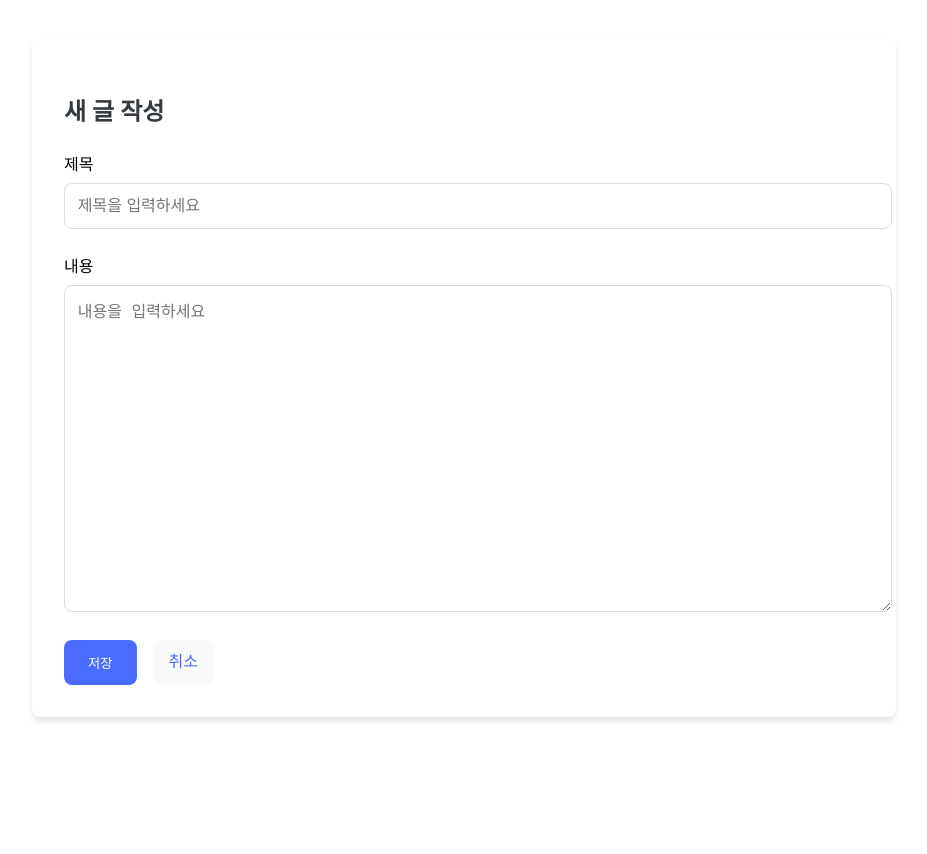
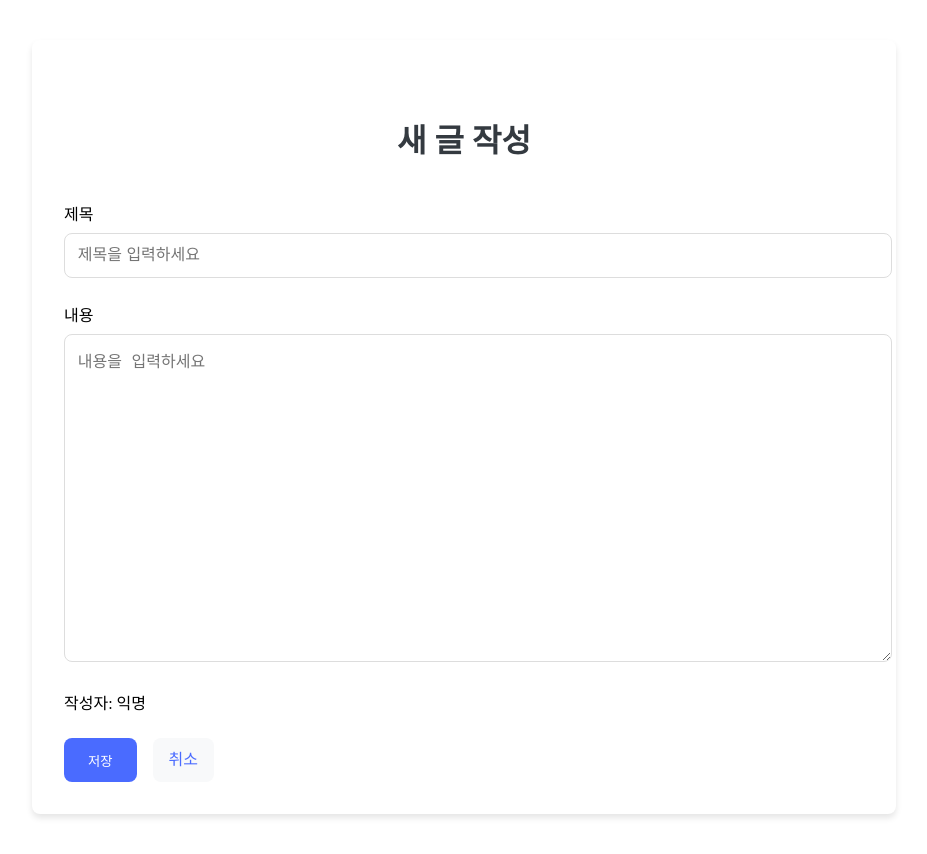
Before and after one commit to soyuniii/daitso, a Node server app: page /board/new in a window 1280 px wide. Shown: the whole page, without its empty margins (176-1103 px from the left). Before the commit the page ends 721 px from the top, so only its background shows below. Run offline with Node 20, Linux system fonts and the light colour scheme; some libraries are stand-ins or nearby versions.

Commit message:
문의하기 username 반영

```diff
--- a/public/stylesheets/board.css
+++ b/public/stylesheets/board.css
@@ -144,9 +144,11 @@
   }
 
   .form-title {
-    font-size: 1.5rem;
+    font-size: 2rem;
     margin-bottom: 1.5rem;
     color: var(--dark-color);
+    text-align: center;
+    padding: 1rem;
   }
 
   .form-group {
--- a/routes/board.js
+++ b/routes/board.js
@@ -40,7 +40,7 @@ router.get('/new', (req, res) => {
         parentId: null ,
         parentTitle: null,
         session: req.session,
-        user: req.session.username || null
+        username: req.session.username || null
     });
 });
 
--- a/views/board.ejs
+++ b/views/board.ejs
@@ -45,19 +45,17 @@
               <% } %>
             </div>
             <div class="post-actions">
-              (
+
                 <% if (isAuthor) { %>
                   <a href="/board/edit/<%= post.id %>">수정</a>
                 <% } else { %>
                   <span class="disabled">수정</span>
                 <% } %>
-                /
                 <% if ((isAuthor) || (isAnon && isAdmin)) { %>
                   <a href="/board/delete/<%= post.id %>" onclick="return confirm('정말 삭제하시겠습니까?');">삭제</a>
                 <% } else { %>
                   <span class="disabled">삭제</span>
                 <% } %>
-              )
             </div>
           </li>
         <% }) %>
--- a/views/post.ejs
+++ b/views/post.ejs
@@ -15,6 +15,7 @@
         <input type="hidden" name="parent_id" value="<%= post ? post.parent_id : parentId %>">
         <input type="hidden" name="author" value="<%= session?.user?.username || '익명' %>">
 
+
         <div class="form-group">
           <label for="title">제목</label>
           <input type="text" id="title" name="title" placeholder="제목을 입력하세요"
@@ -25,6 +26,7 @@
           <label for="content">내용</label>
           <textarea id="content" name="content" placeholder="내용을 입력하세요" required><%= post?.content || '' %></textarea>
         </div>
+        <p class="form-group">작성자: <%= username ? username : '익명' %></p>
 
         <div class="form-actions">
           <button type="submit" class="btn btn-primary">저장</button>
```
